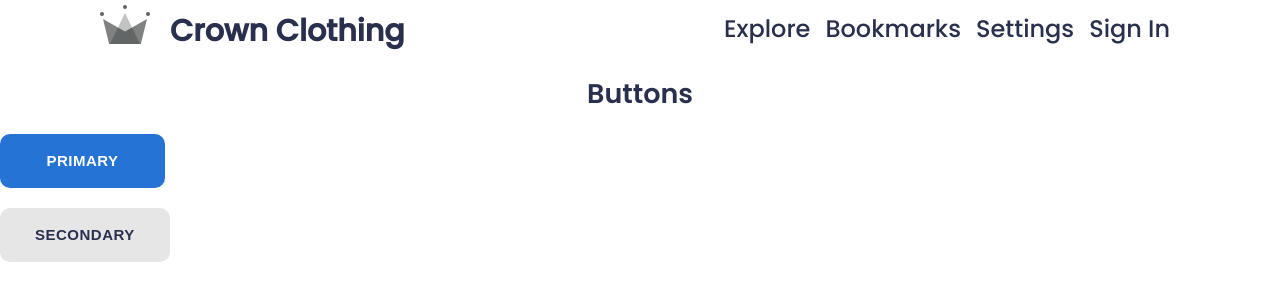
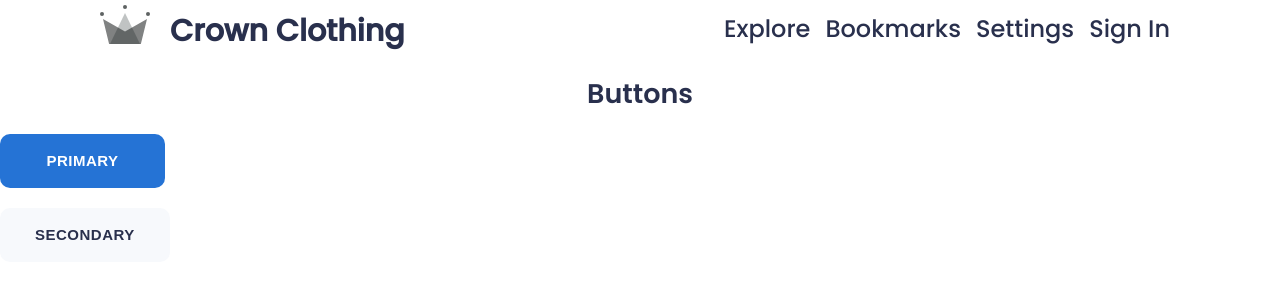
Before and after one commit to Anshul889/visualization, a React (Create React App) app: page / in a window 1280 px wide. Shown: the top 300 px of the page. Built offline with nearby package versions, Linux system fonts and the light colour scheme; no server answers.

Commit message:
boilerplate finance

```diff
--- a/src/components/CustomButton/Button.js
+++ b/src/components/CustomButton/Button.js
@@ -25,10 +25,10 @@ export const Button = styled.button`
 `
 
 export const SecondaryButton = styled(Button)`
-  background-color: #e6e6e6;
+  background-color: #f7f9fc;
   color: #29304d;
   &:hover {
-    background-color: #cccccc;
+    background-color: #e0e0e0;
     color: #29304d;
   }
 `
```
